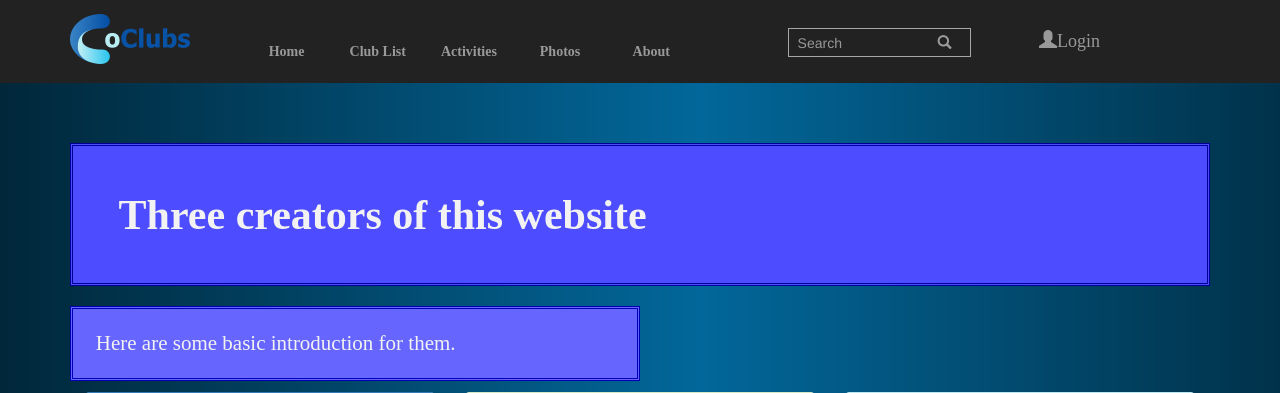
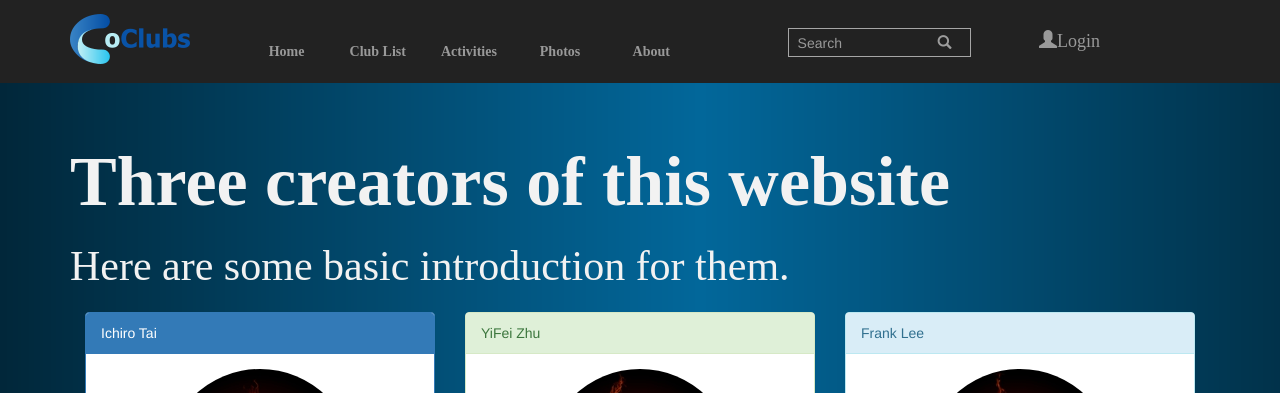
Before and after one commit to SHSIDers/oclubs, a Flask app: page /creators in a window 1280 px wide. Shown: the top 393 px of the page. Run offline with Flask 2, Linux system fonts and the light colour scheme; some libraries are stand-ins or nearby versions.

Commit message:
font color adjusted to background

```diff
--- a/app.py
+++ b/app.py
@@ -62,9 +62,11 @@ def clublist():
 def clubintro():
     '''Club Intro'''
     user = ''
+    intro = 'Lorem ipsum dolor sit amet, consectetur adipiscing elit, sed do eiusmod tempor incididunt ut labore et dolore magna aliqua. Ut enim ad minim veniam, quis nostrud exercitation ullamco laboris nisi ut aliquip ex ea commodo consequat. Duis aute irure dolor in reprehenderit in voluptate velit esse cillum dolore eu fugiat nulla pariatur. Excepteur sint occaecat cupidatat non proident, sunt in culpa qui officia deserunt mollit anim id est laborum.'
     return render_template('clubintro.html',
                            title='Club Intro',
-                           user=user)
+                           user=user,
+                           intro=intro)
 
 
 @app.route('/allact')
--- a/static/css/oclubs.css
+++ b/static/css/oclubs.css
@@ -4,28 +4,18 @@
 }
 
 .title {
-	width: 100%;
-	margin-bottom: 1%;
-	font-family:'Times New Roman';
+	margin-bottom: 2%;
+	font-family: 'Brush Script MT';
 	font-weight: bold;
-	font-size: 300%;
-	background-color: #4d4dff;
+	font-size: 500%;
 	color: #f2f2f2;
-	border-style: double;
-	border-color: #000099;
-	padding: 4%;
 }
 
 .title_next {
-	width: 50%;
-	margin-bottom: 1%;
-	font-family: 'Times New Roman';
-	font-size:150%;
-	background-color: #6666ff;
+	margin-bottom: 2%;
+	font-family: 'Brush Script MT';
+	font-size: 300%;
 	color: #f2f2f2;
-	border-style: double;
-	border-color: #0000b3;
-	padding: 2%;
 }
 
 .smallBlock > div,
@@ -658,15 +648,14 @@ thead.darklist {
 
 .homepage_function {
 	border-top-style: dotted;
-	border-bottom-style: dotted;
 	border-color: #e4e6e7;
 	text-align: center;
 }
 
 .homepage_function div {
-	border-style: outset;
-	border-radius: 5%;
-	border-color: #cccccc;
+	width: 20%;
+	height: 20%;
+	margin: 2%;
 	background-color: #66a3ff;
 	color: #f2f2f2;
 }
@@ -676,8 +665,9 @@ thead.darklist {
 }
 
 .homepage_function img {
-	width: 10vw;
-	height: 10vw;
+	margin: 1.6em;
+	width: 7vw;
+	height: 7vw;
 }
 
 .homepage_function > a > div:hover {
@@ -725,10 +715,10 @@ thead.darklist {
 	cursor:pointer;
 }
 
-.allact {
+.act {
 	background-color:white;
 }
 
-.allact:hover {
+.act:hover {
 	background-color: #f5f5f5;
 }
--- a/templates/advice.html
+++ b/templates/advice.html
@@ -7,7 +7,7 @@
         <img src="static/images/advice.jpg" class="img-responsive img-thumbnail" alt="Advice">
     </div>
     <div class="col-sm-8">
-    	<div class="form-group">
+    	<div class="form-group" style="color:#f2f2f2">
             <h1>Your advice is important to us</h1>
             <p>*Name and contact can be left blank if you want to stay anonymous.</p>
     		<label for="name">Your Name:</label>
--- a/templates/allact.html
+++ b/templates/allact.html
@@ -34,7 +34,7 @@
             </thead>
             <tbody>
                 {% for activity in activities %}
-                <tr class="clickable allact" data-href="#">
+                <tr class="clickable act" data-href="#">
                     <td>{{ activity.club_name }}</td>
                     <td>{{ activity.act_name}}</td>
                     <td>{{ activity.time }}</td>
--- a/templates/clubact.html
+++ b/templates/clubact.html
@@ -16,7 +16,7 @@
         <h1 class="title">Activites of {{ club.club_name }}</h1>
         <table class="table table-hover table-bordered">
             <thead class="darklist">
-                <tr>
+                <tr style="background-color:#bfbfbf">
                     <th>Contents</th>
                     <th>Time</th>
                     <th>Location</th>
@@ -24,7 +24,7 @@
             </thead>
             <tbody>
                 {% for activity in activities %}
-                <tr class="clickable" data-href="#" style="cursor:pointer">
+                <tr class="clickable act" data-href="#">
                     <td>{{ activity.act_name }}</td>
                     <td>{{ activity.time }}</td>
                     <td>{{ activity.place }}</td>
--- a/templates/creators.html
+++ b/templates/creators.html
@@ -9,7 +9,8 @@
         <div class="panel panel-primary">
             <div class="panel-heading">Ichiro Tai</div>
             <div class="panel-body">
-                <img class="img-circle img-responsive" src="static/images/picture.jpg" alt="Ichiro Tai">
+                <center><img class="img-circle img-responsive" src="static/images/1.jpg" alt="Ichiro Tai"></center>
+                <br>
                 <p>Lorem ipsum dolor sit amet, consectetur adipiscing elit, sed do eiusmod tempor incididunt ut labore et dolore magna aliqua. Ut enim ad minim veniam, quis nostrud exercitation ullamco laboris nisi ut aliquip ex ea commodo consequat. Duis aute irure dolor in reprehenderit in voluptate velit esse cillum dolore eu fugiat nulla pariatur. Excepteur sint occaecat cupidatat non proident, sunt in culpa qui officia deserunt mollit anim id est laborum.</p>
             </div>
         </div>
@@ -19,7 +20,8 @@
         <div class="panel panel-success">
             <div class="panel-heading">YiFei Zhu</div>
             <div class="panel-body">
-                <img class="img-circle img-responsive" src="static/images/picture.jpg" alt="YiFei Zhu">
+                <center><img class="img-circle img-responsive" src="static/images/2.jpg" alt="YiFei Zhu"></center>
+                <br>
                 <p>Lorem ipsum dolor sit amet, consectetur adipiscing elit, sed do eiusmod tempor incididunt ut labore et dolore magna aliqua. Ut enim ad minim veniam, quis nostrud exercitation ullamco laboris nisi ut aliquip ex ea commodo consequat. Duis aute irure dolor in reprehenderit in voluptate velit esse cillum dolore eu fugiat nulla pariatur. Excepteur sint occaecat cupidatat non proident, sunt in culpa qui officia deserunt mollit anim id est laborum.</p>
             </div>
         </div>
@@ -29,7 +31,8 @@
         <div class="panel panel-info">
             <div class="panel-heading">Frank Lee</div>
             <div class="panel-body">
-                <img class="img-circle img-responsive" src="static/images/picture.jpg" alt="Frank Lee">
+                <center><img class="img-circle img-responsive" src="static/images/3.jpg" alt="Frank Lee"></center>
+                <br>
                 <p>Lorem ipsum dolor sit amet, consectetur adipiscing elit, sed do eiusmod tempor incididunt ut labore et dolore magna aliqua. Ut enim ad minim veniam, quis nostrud exercitation ullamco laboris nisi ut aliquip ex ea commodo consequat. Duis aute irure dolor in reprehenderit in voluptate velit esse cillum dolore eu fugiat nulla pariatur. Excepteur sint occaecat cupidatat non proident, sunt in culpa qui officia deserunt mollit anim id est laborum.</p>
             </div>
         </div>
--- a/templates/homepage.html
+++ b/templates/homepage.html
@@ -130,6 +130,7 @@
 			<div class="col-sm-3">
 				<center><img src="static/images/more.jpg" class="img-responsive img-circle" alt="More"></center>
 				<h2>Learn more</h2>
+				<h4>oClubs's functions</h4>
 			</div>
 		</a>
 		<br>
--- a/templates/quitclub.html
+++ b/templates/quitclub.html
@@ -7,12 +7,12 @@
         <img src="static/images/areyousure1.jpg" class="img-responsive img-thumbnail" alt="Are you sure?">
     </div>
     <div class="col-sm-6">
-    	<div class="form-group" style="margin-left:auto; margin-right:auto">
+    	<div class="form-group" style="margin-left:auto; margin-right:auto; color:#f2f2f2">
             <h1>Quitting Club</h1>
             <p style="font-style:italic; font-size:150%">If you really want to quit a club, then please select the club and state your reason. You request for quitting will be emailed to the club leader</p>
             <br>
     		<label for="clubs">The club:</label>
-        	<select id="clubs" type="dropdown">
+        	<select id="clubs" type="dropdown" style="color:black">
                 {% for club in clubs %}
                 <option value="{{ club }}">{{ club }}</option>
                 {% endfor %}
--- a/templates/registerhm.html
+++ b/templates/registerhm.html
@@ -19,7 +19,7 @@
         {% endfor %}
     </div>
     <br>
-    <center><button class="btn btn-primary" type="submit" style="width:20%;padding: 3% 0 3% 0; font-size:200%">Submit</button>
+    <center><button class="btn btn-info" type="submit" style="width:20%;padding: 3% 0 3% 0; font-size:200%">Submit</button>
 </div>
 
 {% endblock %}
```
Also changed, not shown: templates/activity.html (+8 -5 lines), templates/clubintro.html (+2 -11 lines), templates/newact.html (+6 -3 lines).
